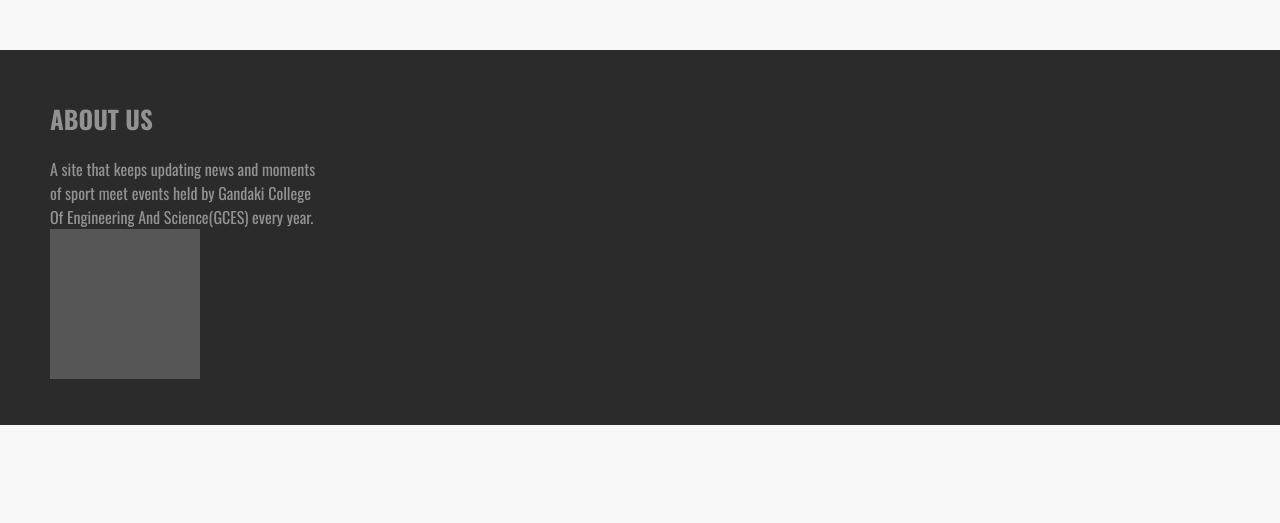
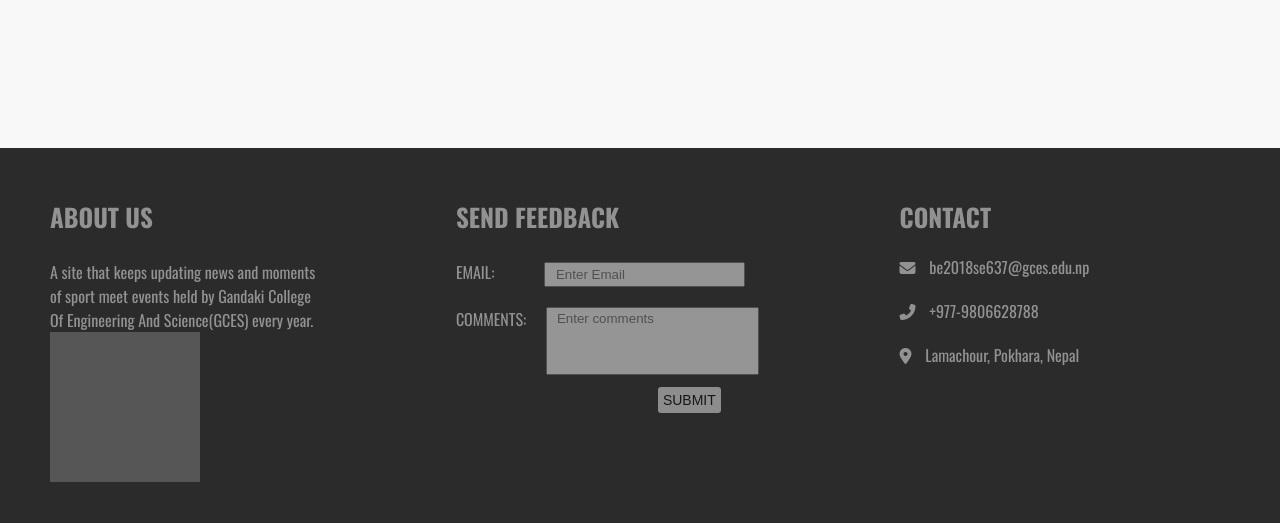
Before and after one commit to bibashmgr/gcesports, a PHP site: page /html/index.html in a window 1280 px wide; the page is wider, and only the part inside the window is pictured. Shown: the part 2791-3314 px from the top of that part. Before the commit the page ends 3216 px from the top of that part, so only its background shows below. Run offline with PHP 8.4, Linux system fonts and the light colour scheme; some libraries are stand-ins or nearby versions; grey boxes are pictures that could not be loaded.

Commit message:
Updating repo.

```diff
--- a/front-end/css/index.css
+++ b/front-end/css/index.css
@@ -501,6 +501,7 @@ nav li a:hover {
 .section-four {
     background-color: #f8f8f8;
     font-family: "Oswald", sans-serif;
+    height: 650px;
 }
 
 .content-four {
@@ -696,11 +697,11 @@ nav li a:hover {
 /* FOOTER SECTION */
 /* ABOUT US, LINKS & CONTACT US; */
 
-footer {
+.footer-container {
     background-color: #2B2B2B;
     color: #f8f8f8;
     display: grid;
-    grid-template-columns: auto auto;
+    grid-template-columns: auto auto auto;
     padding: 50px;
     height: 375px;
 }
@@ -713,7 +714,7 @@ footer {
 .about-us-heading {
     font-size: 25px;
     font-weight: 700;
-    padding-bottom: 20px;
+    padding-bottom: 25px;
 }
 
 .about-us-info {
@@ -729,4 +730,79 @@ footer {
     width: 150px;
     height: 150px;
     opacity: 0.75;
+    cursor: pointer;
 }
+
+.footer-send-msg {
+    font-family: "Oswald", sans-serif;
+    opacity: 0.5;
+}
+
+.footer-send-msg-heading {
+    font-size: 25px;
+    font-weight: 700;
+    padding-bottom: 25px;
+}
+}
+
+.footer-send-msg-form {
+
+}
+
+.label-email {
+
+}
+
+.label-comments {
+    position: absolute;
+    padding-top: 20px;
+}
+
+#email {
+    font-family: "Open-sans", sans-serif;
+    margin-left: 46px;
+    padding: 3px 10px;
+    transition: all 0.5s;
+}
+
+#comments {
+    font-family: "Open-sans", sans-serif;
+    padding: 3px 10px;
+    margin-left: 90px;
+    margin-top: 20px;
+    transition: all 0.5s;
+}
+
+#submit-btn {
+    border: 2px solid #2B2B2B;
+    border-radius: 5px;
+    padding: 5px;
+    margin-left: 200px;
+    margin-top: 5px;
+    cursor: pointer;
+    transition: all 0.5s;
+    font-size: 14px;
+    font-weight: 500;
+}
+
+#submit-btn:hover {
+    background-color: #2B2B2B;
+    color: #f8f8f8;
+    border: 2px solid #f8f8f8;
+}
+
+
+.footer-contact {
+    font-family: "Oswald", sans-serif;
+    opacity: 0.5;
+}
+
+.footer-contact-heading {
+    font-size: 25px;
+    font-weight: 700;
+    padding-bottom: 20px;
+}
+
+.footer-contact div {
+    padding-bottom: 20px;
+}
--- a/front-end/html/index.html
+++ b/front-end/html/index.html
@@ -396,7 +396,7 @@
         ABOUT US, QUICK LINKS & CONTACT US;
     -->
 
-    <footer>
+    <footer class="footer-container">
         <div class="footer-about-us">
             <div>
                 <div class="about-us-heading">
@@ -412,8 +412,39 @@
                 </div>
             </div>
         </div>
-        <div class="footer-contact-us">
-
+        <div class="footer-send-msg">
+            <div class="footer-send-msg-heading">
+                SEND FEEDBACK
+            </div>
+            <form class="footer-send-msg-form">
+                <label class="label-email">EMAIL:</label>
+                <input type="email" name="email" id="email" placeholder="Enter Email" autocomplete="off"/>
+                <br/>
+                <label class="label-comments">COMMENTS:</label>
+                <textarea name="comments" id="comments" placeholder="Enter comments" cols="22.5" rows="4" style="resize: none;"></textarea>
+                <br/>
+                <input type="button" value="SUBMIT" id="submit-btn" />
+            </form>
+        </div>
+        <div class="footer-contact">
+            <div class="footer-contact-heading" >
+                CONTACT
+            </div>
+            <div>
+                <i class="fas fa-envelope"></i>
+                <span style="padding: 0px 5px;"></span>
+                be2018se637@gces.edu.np
+            </div>
+            <div>
+                <i class="fas fa-phone-alt"></i>
+                <span style="padding: 0px 5px;"></span>
+                +977-9806628788
+            </div>
+            <div>
+                <i class="fas fa-map-marker-alt"></i>
+                <span style="padding: 0px 5px;"></span>
+                Lamachour, Pokhara, Nepal
+            </div>
         </div>
     </footer>
 
```
